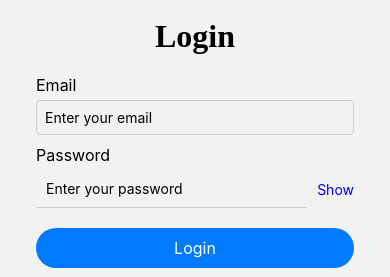
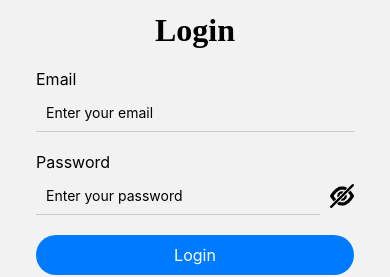
Before and after one commit to RyanFages/Moodly, a React Native app in the folder Moodly_App/: screen /Login in a window 390 px wide. Shown: the part 371-648 px from the top of the page. Built offline with nearby package versions, Linux system fonts and the light colour scheme.

Commit message:
Push_Login_update

```diff
--- a/Moodly_App/src/components/molecules/InputField.js
+++ b/Moodly_App/src/components/molecules/InputField.js
@@ -5,7 +5,7 @@ const InputField = ({ label, value, onChangeText, placeholder }) => (
     <View style={styles.container}>
         <Text style={styles.label}>{label}</Text>
         <TextInput
-            style={styles.input}
+            style={styles.input} // Ajout du style ici
             value={value}
             onChangeText={onChangeText}
             placeholder={placeholder}
@@ -15,17 +15,17 @@ const InputField = ({ label, value, onChangeText, placeholder }) => (
 
 const styles = StyleSheet.create({
     container: {
-        marginBottom: 10,
+        marginBottom: 20,
     },
     label: {
         marginBottom: 5,
         fontSize: 16,
+        color: '#000',
     },
     input: {
-        borderWidth: 1,
-        borderColor: "#ccc",
-        padding: 8,
-        borderRadius: 4,
+        borderBottomWidth: 1,
+        borderBottomColor: '#ccc',
+        padding: 10,
     },
 });
 
--- a/Moodly_App/src/components/molecules/PasswordInput.js
+++ b/Moodly_App/src/components/molecules/PasswordInput.js
@@ -1,5 +1,5 @@
 import React, { useState } from "react";
-import { View, TextInput, TouchableOpacity, Text, StyleSheet } from "react-native";
+import { View, TextInput, TouchableOpacity, Image, StyleSheet } from "react-native";
 
 const PasswordInput = ({ value, onChangeText, placeholder }) => {
     const [isPasswordVisible, setIsPasswordVisible] = useState(false);
@@ -18,8 +18,11 @@ const PasswordInput = ({ value, onChangeText, placeholder }) => {
                 secureTextEntry={!isPasswordVisible}
             />
             <TouchableOpacity onPress={togglePasswordVisibility}>
-                <Text style={styles.toggle}>{isPasswordVisible ? "Hide" : "Show"}</Text>
-            </TouchableOpacity>
+                <Image
+                    source={isPasswordVisible ? require('../../../assets/images/eye.png') : require('../../../assets/images/eye-off.png')}
+                    style={styles.icon}
+                />
+                </TouchableOpacity>
         </View>
     );
 };
@@ -35,9 +38,15 @@ const styles = StyleSheet.create({
         borderBottomColor: '#ccc',
         padding: 10,
     },
-    toggle: {
+    icon: {
+        width: 24,
+        height: 24,
         marginLeft: 10,
-        color: 'blue',
+    },
+    container: {
+        flex: 1,
+        justifyContent: 'center',
+        alignItems: 'center',
     },
 });
 
```
Also changed, not shown: Moodly_App/assets/images/eye-off.png (added), Moodly_App/assets/images/eye.png (added).
